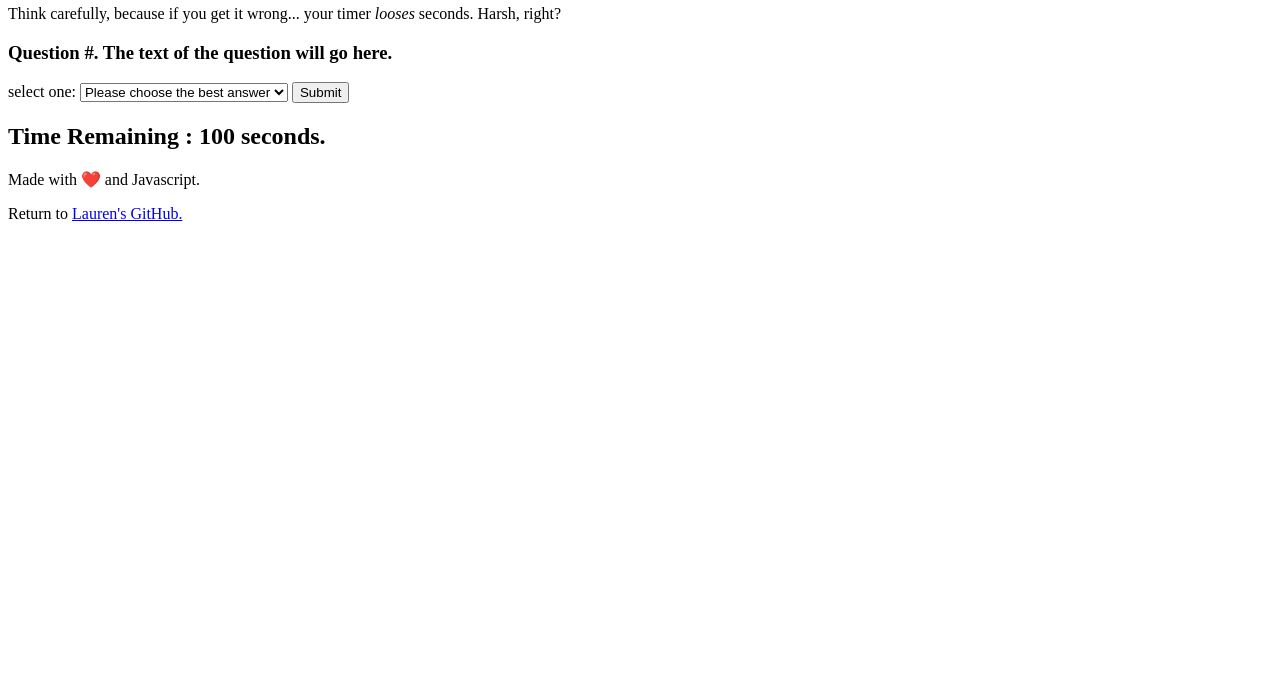
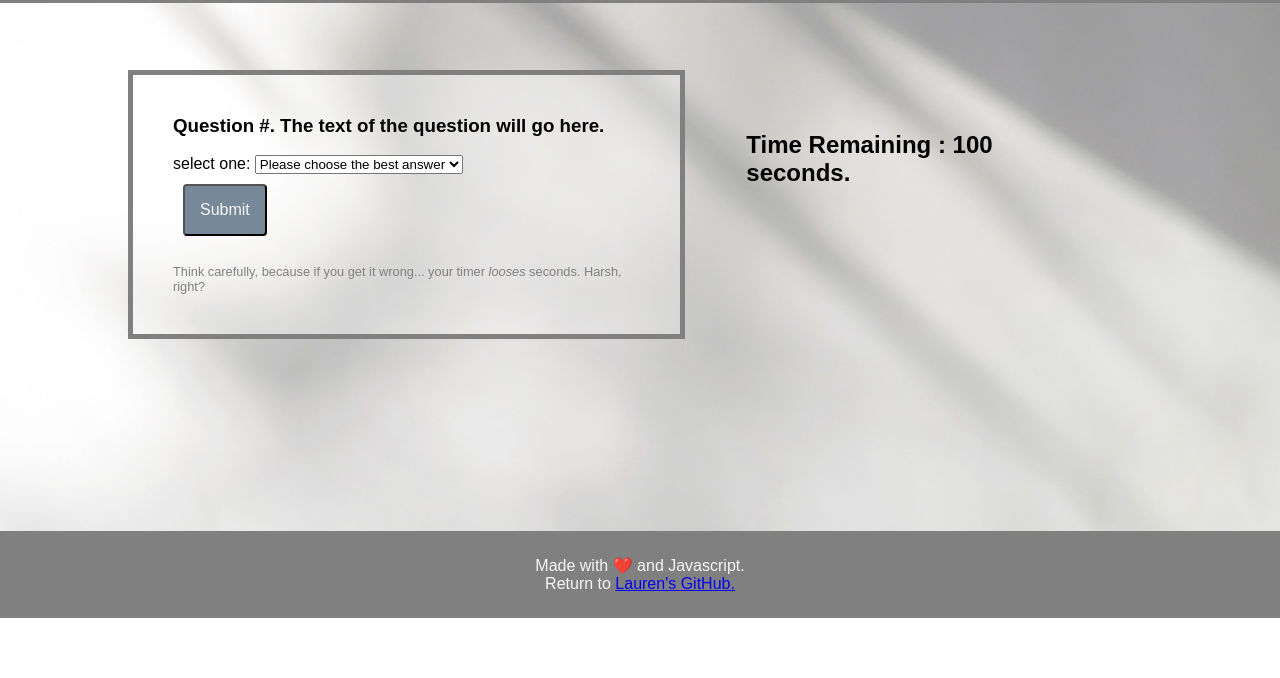
Before and after one commit to LaurenDarrimon/code-quiz, a plain HTML site: page index.html in a window 1280 px wide. Shown: the part 122-800 px from the top of the page. Drawn offline with Linux system fonts and the light colour scheme.

Commit message:
simple css styling

```diff
--- a/assets/style.css
+++ b/assets/style.css
@@ -0,0 +1,71 @@
+
+* {
+    box-sizing: border-box;
+    padding: 0;
+    margin: 0;
+    font-family: sans-serif;
+}
+
+main {
+    background-image: url(shadow.jpg);
+    background-size: cover;
+    background-position: center;
+    padding: 15% 10%;
+    display: flex;
+  }
+
+  header {
+    position:fixed;
+    top:0;
+    width:100%;
+    justify-content: space-between;
+    align-items: center;
+    padding:30px;
+    z-index: 1;
+
+    background-color: grey;
+    color:whitesmoke;
+
+}
+
+#question-card {
+    border: 5px solid gray;
+    padding:40px;
+    background-image: linear-gradient(to bottom right, rgba(255, 255, 255, 0.5),  rgba(255, 255, 255, 0.25)) ;
+}
+
+#note {
+    font-size: .8rem;
+    color: grey;
+}
+
+aside{
+    margin:10px;
+    padding:5%;
+}
+
+button {
+    padding:15px;
+    background-color: lightslategray;
+    color:whitesmoke;
+    font-size: 16px;
+    border-radius: 4px;
+    margin: 10px;
+}
+
+button:hover {
+    background-color: gray;
+}
+
+aside {
+    float:right;
+}
+
+
+footer {
+    padding: 25px;
+    text-align: center;
+
+    background-color: grey;
+    color:whitesmoke;
+  }
--- a/index.html
+++ b/index.html
@@ -13,16 +13,15 @@
     <header>
         <h1>Coding Quiz Game</h1>
         <h2>Can you beat your high score in time?</h2>
-        <p>
-            Think carefully, because if you get it wrong... your timer <em>looses</em> seconds. Harsh, right?
-        </p>
     </header>
 
     <main>
+        <section id="question-card">
             <h3>
                 <span id="question-number">Question #. </span>
                 <span id= question>The text of the question will go here.</span>
             </h3>
+            <br>
             <label for="answer-choices">select one:</label>
             <select name="options" id="answer-choices">
                 <option value=""> Please choose the best answer </option>
@@ -31,8 +30,15 @@
                 <option value="c">c. </option>
                 <option value="d">d. </option>
             </select>
+            <br>
             <button id="submit">Submit</button>
-    </main>
+            <br>
+            <br>
+            <p id = note>
+                Think carefully, because if you get it wrong... your timer <em>looses</em> seconds. Harsh, right?
+            </p>
+        </section>
+
 
         <aside>
             <h2>Time Remaining :
@@ -40,6 +46,9 @@
                 seconds.
             </h2>
         </aside>
+    </main>
+
+
 
     <footer>
         <p>
```
Also changed, not shown: assets/shadow.jpg (added). Lines whose indentation alone changed are shown as unchanged.
